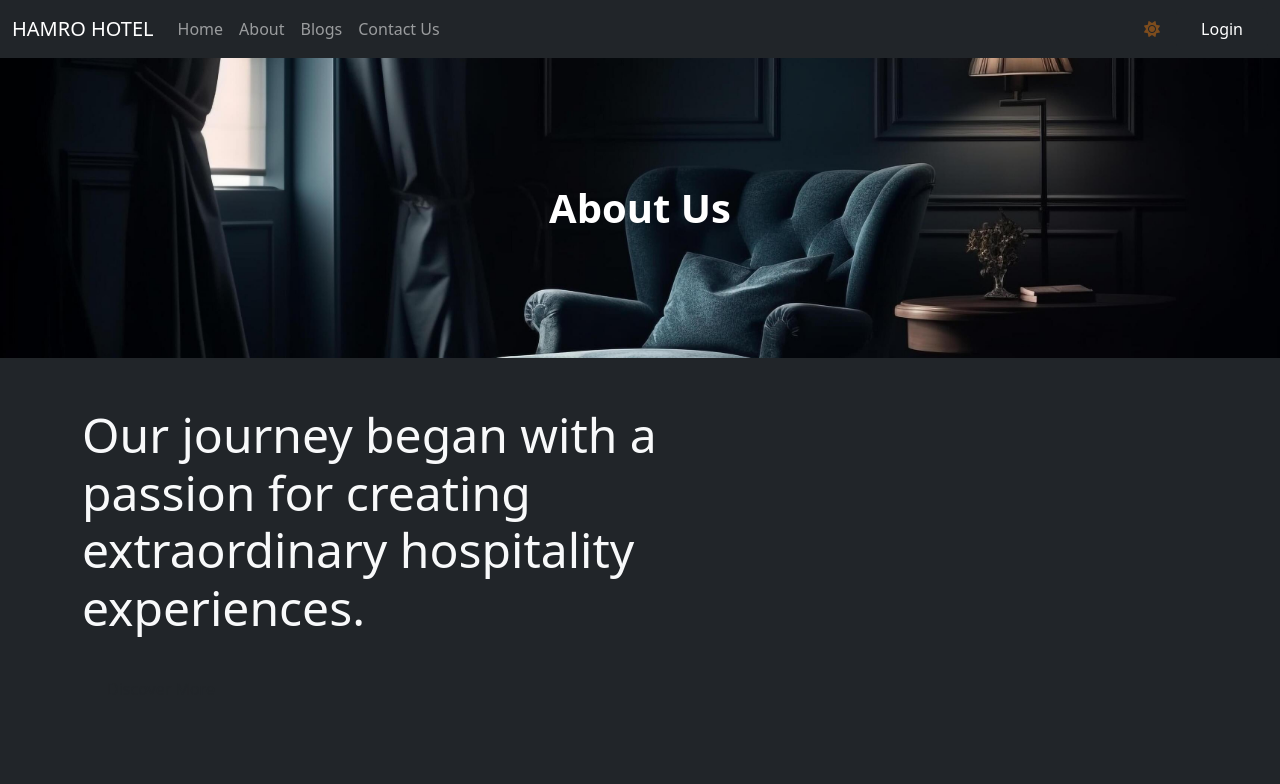
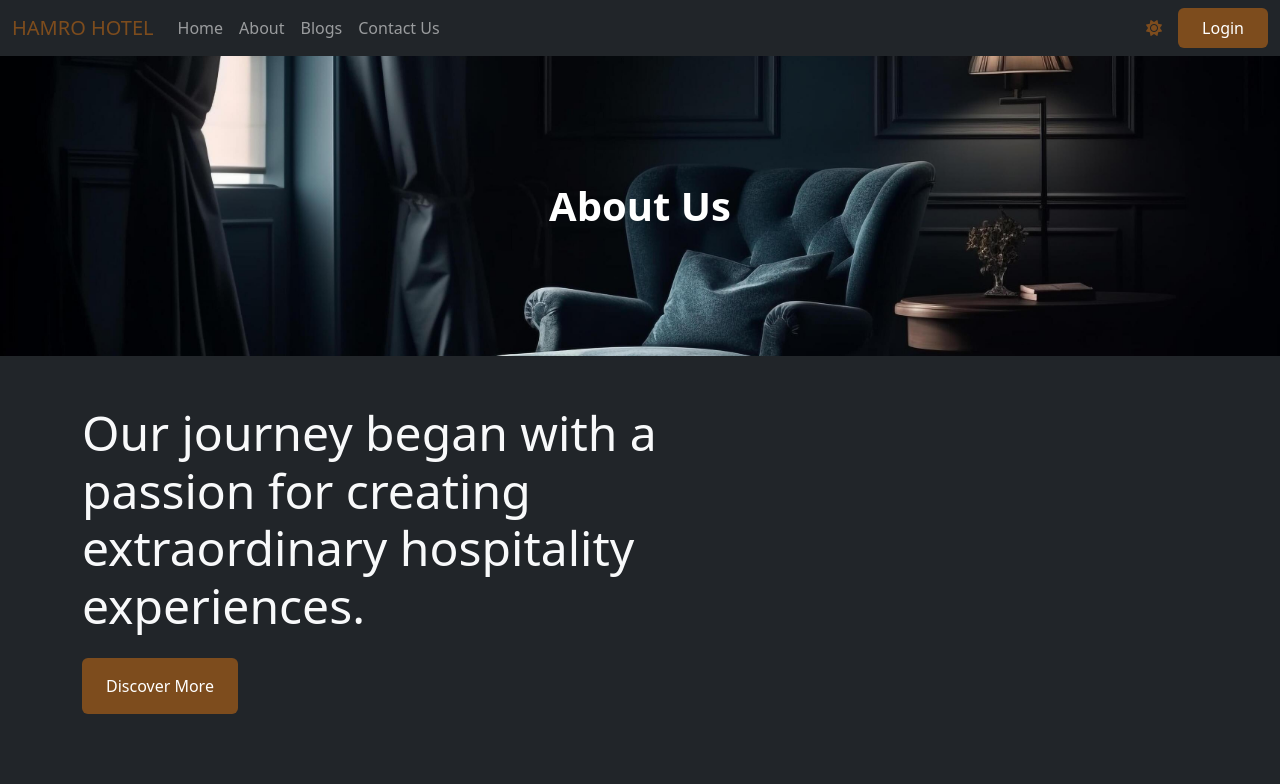
Before and after one commit to Saumya-Shrestha/MindRisers-MERN, a React (Vite) app in the folder client/: page /about in a window 1280 px wide. Shown: the top 784 px of the page. Built offline with nearby package versions, Linux system fonts and the light colour scheme.

Commit message:
Fixed css variables not working

```diff
--- a/client/src/App.css
+++ b/client/src/App.css
@@ -57,23 +57,23 @@ body {
 
 /* Theme accent classes */
 .light-accent-icon {
-  color: var(--light-mode-accent);
+  color: var(--light-mode-accent) !important;
 }
 
 .light-accent-button {
-  color: var(--text-light);
-  background: var(--light-mode-accent);
-  border: none;
+  color: var(--text-light) !important;
+  background: var(--light-mode-accent) !important;
+  border: none !important;
 }
 
 .dark-accent-icon {
-  color: var(--dark-mode-accent);
+  color: var(--dark-mode-accent) !important;
 }
 
 .dark-accent-button {
-  color: var(--text-light);
-  background: var(--dark-mode-accent);
-  border: none;
+  color: var(--text-light) !important;
+  background: var(--dark-mode-accent) !important;
+  border: none !important;
 }
 
 /* Dark mode inputs */
--- a/client/src/components/BlogCards.jsx
+++ b/client/src/components/BlogCards.jsx
@@ -40,7 +40,7 @@ const BlogCards = ({ mode }) => {
                       style={{ height: "200px", objectFit: "cover" }}
                     />
                     <div className={`text-${mode === "light" ? "dark" : "light"} card-body py-3 d-flex flex-column`}>
-                      <div className={`small text-${mode === "light" ? "muted" : "light-emphasis"} pb-3`}>
+                      <div className={`small text-${mode === "light" ? "muted" : "white-50"} pb-3`}>
                         <div className="d-flex flex-wrap justify-content-between mb-2">
                           {article.source?.name && (
                             <div className="me-2">
@@ -62,6 +62,7 @@ const BlogCards = ({ mode }) => {
                       <p className="card-text small mb-5">{article.description}</p>
 
                       <div className="d-flex justify-content-between align-items-center mt-auto">
+                        <div className={`text-${mode === "light" ? "muted" : "white-50"}`}>
                           {article.publishedAt && (
                             <div>
                               <i className="bi bi-calendar me-1"></i>
@@ -74,6 +75,7 @@ const BlogCards = ({ mode }) => {
                               </span>
                             </div>
                           )}
+                        </div>
 
                         <button className={`btn btn-dark ${mode === "light" ? "light-accent-button" : "dark-accent-button"} px-4 py-2`}>
                           Read More
```
Lines whose indentation alone changed are shown as unchanged.
